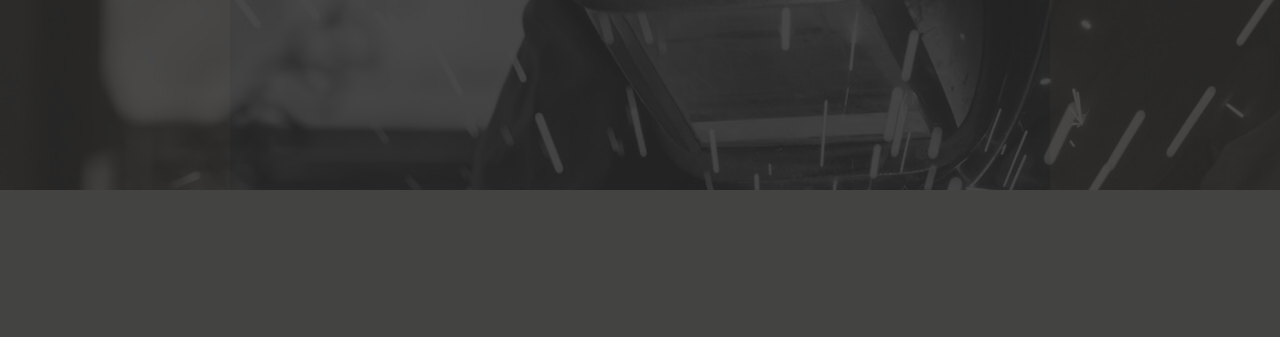
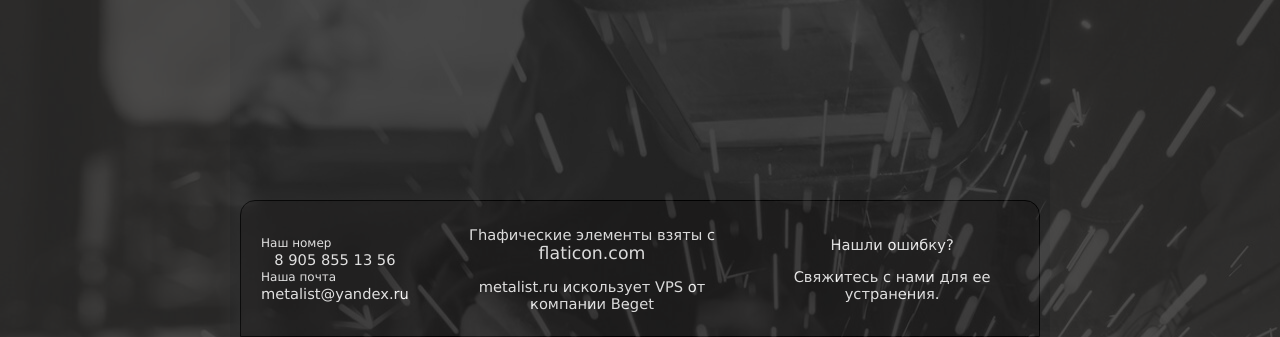
Before and after one commit to Furiwarius/business_card_website, a Flask app: page / in a window 1280 px wide. Shown: the part 1928-2265 px from the top of the page. Before the commit the page ends 2118 px from the top, so only its background shows below. Run offline with Flask 3, Linux system fonts and the light colour scheme.

Commit message:
feat: Added footer

```diff
--- a/static/css/button_up.css
+++ b/static/css/button_up.css
@@ -4,10 +4,10 @@
     top: 93%; /* Place the button at the bottom of the page */
     right: 30px; /* Place the button 30px from the right */
     z-index: 99; /* Make sure it does not overlap */
-    border: none; /* Remove borders */
+    border: 0.5px solid #000;
     outline: none; /* Remove outline */
-    background-color: rgb(89, 85, 85); /* Set a background color */
-    color: white; /* Text color */
+    background-color: rgb(71, 69, 69); /* Set a background color */
+    color: rgb(255, 255, 255); /* Text color */
     cursor: pointer; /* Add a mouse pointer on hover */
     padding: 15px; /* Some padding */
     border-radius: 30px; /* Rounded corners */
--- a/static/css/menu.css
+++ b/static/css/menu.css
@@ -1,6 +1,7 @@
 .menu_zone {
-    background: #444343; /* Цвет фона */
+    background: #201f1f; /* Цвет фона */
     border-radius: 0px 0px 15px 15px;
+    border: 0.5px solid #000;
     padding: 0;
     margin: auto;
     display: flex;
@@ -12,7 +13,8 @@
 }
 
 .menu_block {
-    background: #5b5a5a;
+    background: #3e3d3d;
+    border: 0.5px solid #000;
     border-radius: 15px 15px 15px 15px;
     margin: auto;
     margin: 5px;
@@ -27,7 +29,8 @@
 }
 
 .menu_block_title {
-    background: #5b5a5a;
+    background: #3e3d3d;
+    border: 0.5px solid #000;
     border-radius: 15px 15px 15px 15px;
     margin: auto;
     height: 50px;
@@ -112,7 +115,7 @@ a.menu_href_copy {
 
 
 a.href_button {
-    background: #5b5a5a; /* Цвет фона */
+    background: #3e3d3d;
     margin: auto;
     padding: 7px;
     cursor: pointer;
--- a/static/css/page_style.css
+++ b/static/css/page_style.css
@@ -72,7 +72,6 @@ p {
     color: #ffffff; /* Цвет текста */
     font-family:'Verdana', sans-serif;
     padding: 0;
-    text-indent: 20px;
     @media (width>800px) {
       font-size: 11pt;
     };
@@ -161,3 +160,31 @@ iframe {
     height : 300px;
   };
 }
+
+footer {
+  background: #201f1f; /* Цвет фона */
+  border-radius: 15px 15px 0px 0px;
+  border: 0.5px solid #000;
+  bottom: 0;
+  padding: 10px;
+  display: flex;
+  width: auto;
+  align-items: center;
+  @media (width>800px) {
+    justify-content: space-around;
+  };
+}
+
+.footer_number_block{
+  @media (width<800px) {
+    display: none;
+  };
+}
+
+.footer_block {
+  margin-left: 10px;
+  margin-right: 10px;
+  @media (width>800px) {
+    text-align: center;
+  };
+}
--- a/static/css/services.css
+++ b/static/css/services.css
@@ -10,6 +10,7 @@
 
 a.services_elem{
     background: #5b5a5a; /* Цвет фона */
+    border: 0.25px solid #000;
     min-height: 170px;
     border-radius: 15px;
     padding: 0px;
--- a/templates/sample.html
+++ b/templates/sample.html
@@ -24,6 +24,29 @@
 					{% endblock %}
 				</div>
 				<button onclick="topFunction()" id="myBtn" title="Наверх">Вверх</button>
+
+				<footer>
+					<div class="footer_number_block">
+						<div class="footer_block">
+							<div class="number_block">
+								<p class="explanations">Наш номер</p>
+								<a id="number" onclick="Copy('number')" class="menu_href_copy">{{ contacts.number }}</a>
+							</div>
+							<div class="number_block">
+								<p class="explanations">Наша почта</p>
+								<a id="email" onclick="Copy('email')" class="menu_href_copy">{{ contacts.email }}</a>
+							</div>
+						</div>
+					</div>
+					<div class="footer_block">
+						<p>Гhафические элементы взяты с <a href="https://www.flaticon.com/">flaticon.com</a></p>
+						<p>metalist.ru искользует VPS от компании Beget</p>
+					</div>
+					<div class="footer_block">
+						<p>Нашли ошибку?</p>
+						<p>Свяжитесь с нами для ее устранения.</p>
+					</div>
+				</footer>
 			</div>
 		</div>
     </body>
```
